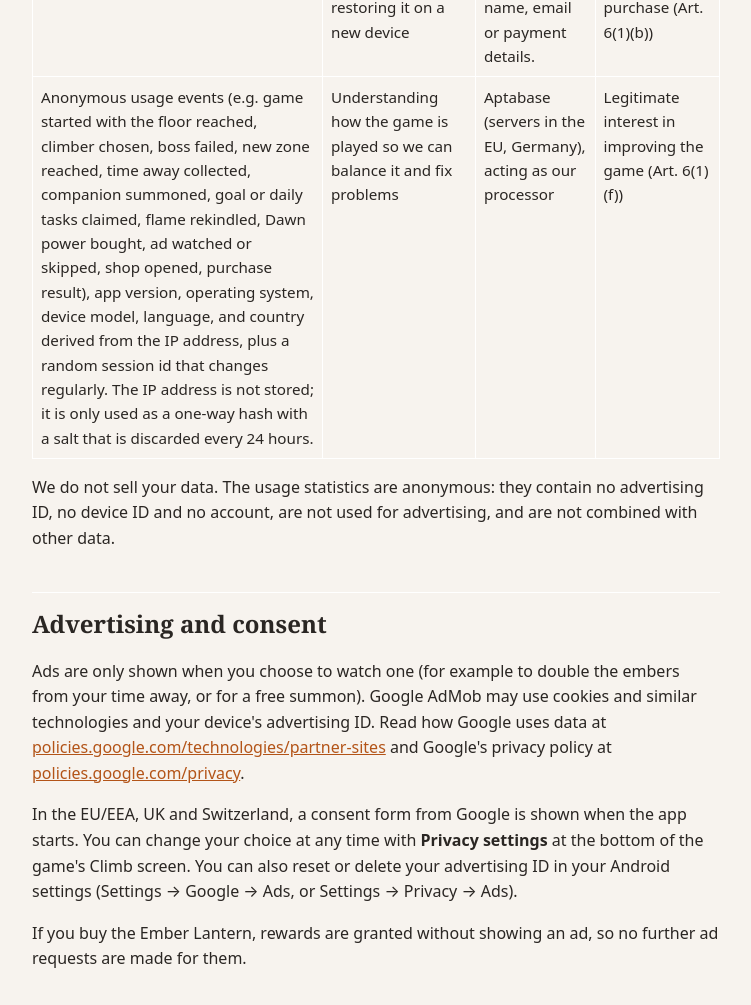
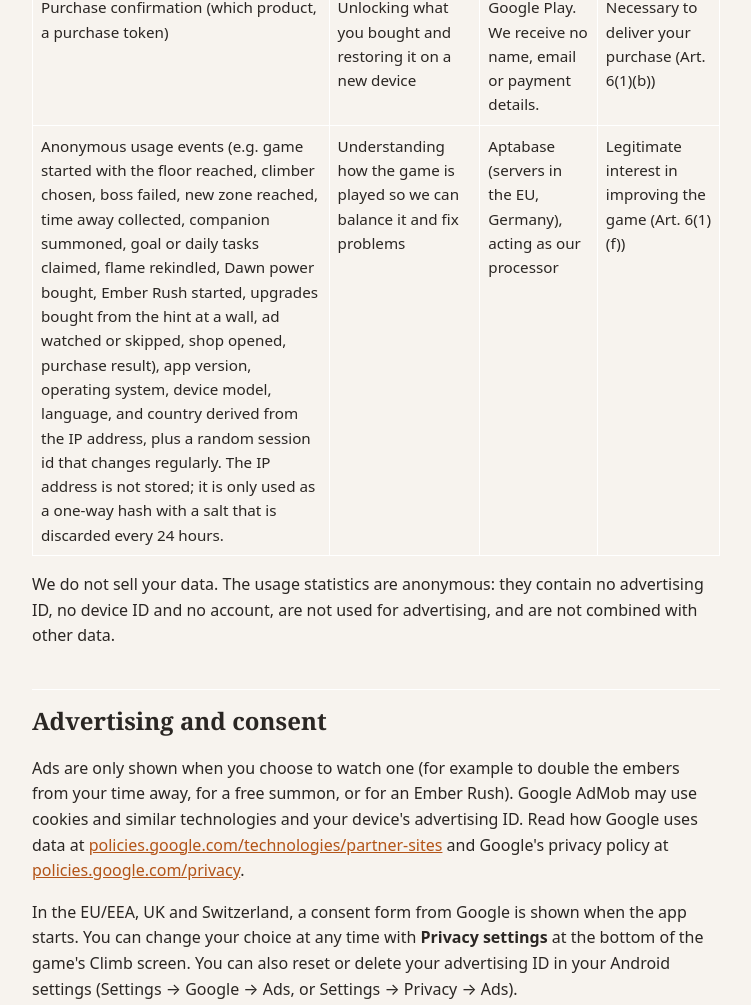
Before and after one commit to voxagastudios/voxagastudios.github.io, a plain HTML site: page emberspire/privacy.html in a window 1280 px wide. Shown: the part 1520-2525 px from the top of the page, without its empty margins (264-1015 px from the left). Drawn offline with Linux system fonts and the light colour scheme.

Commit message:
Add files via upload

```diff
--- a/emberspire/privacy.html
+++ b/emberspire/privacy.html
@@ -148,7 +148,7 @@
                     <td>Necessary to deliver your purchase (Art. 6(1)(b))</td>
                 </tr>
                 <tr>
-                    <td>Anonymous usage events (e.g. game started with the floor reached, climber chosen, boss failed, new zone reached, time away collected, companion summoned, goal or daily tasks claimed, flame rekindled, Dawn power bought, ad watched or skipped, shop opened, purchase result), app version, operating system, device model, language, and country derived from the IP address, plus a random session id that changes regularly. The IP address is not stored; it is only used as a one-way hash with a salt that is discarded every 24 hours.</td>
+                    <td>Anonymous usage events (e.g. game started with the floor reached, climber chosen, boss failed, new zone reached, time away collected, companion summoned, goal or daily tasks claimed, flame rekindled, Dawn power bought, Ember Rush started, upgrades bought from the hint at a wall, ad watched or skipped, shop opened, purchase result), app version, operating system, device model, language, and country derived from the IP address, plus a random session id that changes regularly. The IP address is not stored; it is only used as a one-way hash with a salt that is discarded every 24 hours.</td>
                     <td>Understanding how the game is played so we can balance it and fix problems</td>
                     <td>Aptabase (servers in the EU, Germany), acting as our processor</td>
                     <td>Legitimate interest in improving the game (Art. 6(1)(f))</td>
@@ -162,7 +162,7 @@
 
         <h2>Advertising and consent</h2>
         <p>
-            Ads are only shown when you choose to watch one (for example to double the embers from your time away, or for a free summon). Google AdMob may use
+            Ads are only shown when you choose to watch one (for example to double the embers from your time away, for a free summon, or for an Ember Rush). Google AdMob may use
             cookies and similar technologies and your device's advertising ID. Read how Google uses data at
             <a href="https://policies.google.com/technologies/partner-sites">policies.google.com/technologies/partner-sites</a>
             and Google's privacy policy at <a href="https://policies.google.com/privacy">policies.google.com/privacy</a>.
```
